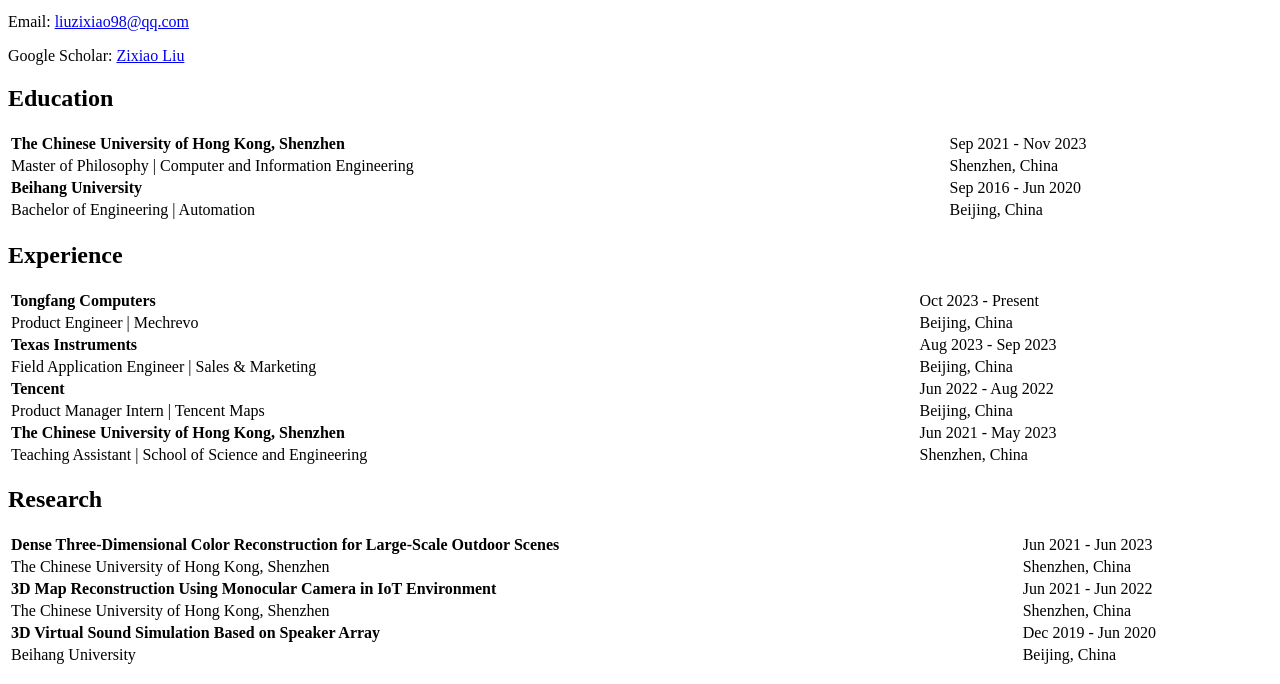
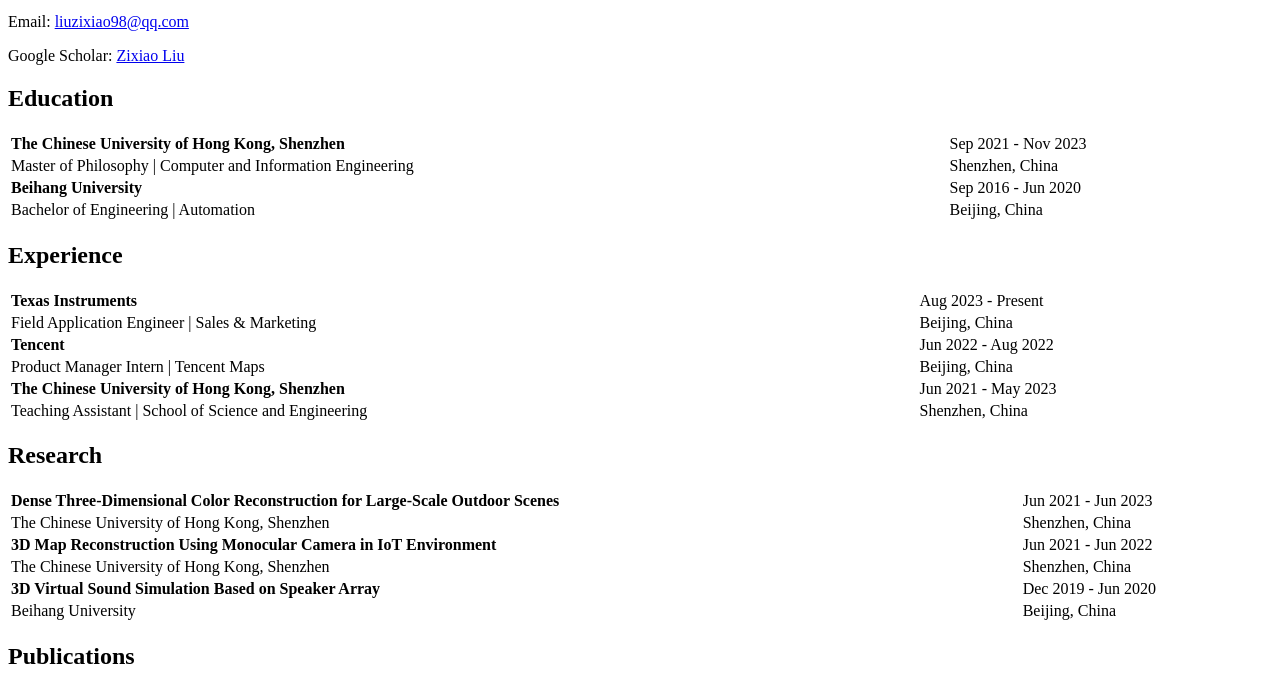
Before and after one commit to lavita111/lavita111.github.io, a plain HTML site: page index.html in a window 1280 px wide. Shown: the part 101-785 px from the top of the page. Drawn offline with Linux system fonts and the light colour scheme.

Commit message:
Add files via upload

```diff
--- a/index.html
+++ b/index.html
@@ -34,17 +34,9 @@
 <h2>Experience</h2>
 <table width="100%" border="0">
   <tbody>
-	<tr>
-      <td><strong>Tongfang Computers</strong></td>
-      <td>Oct 2023 - Present</td>
-    </tr>
-    <tr>
-      <td>Product Engineer | Mechrevo</td>
-      <td>Beijing, China</td>
-    </tr>
     <tr>
       <td><strong>Texas Instruments</strong></td>
-      <td>Aug 2023 - Sep 2023</td>
+      <td>Aug 2023 - Present</td>
     </tr>
     <tr>
       <td>Field Application Engineer | Sales & Marketing</td>
```
